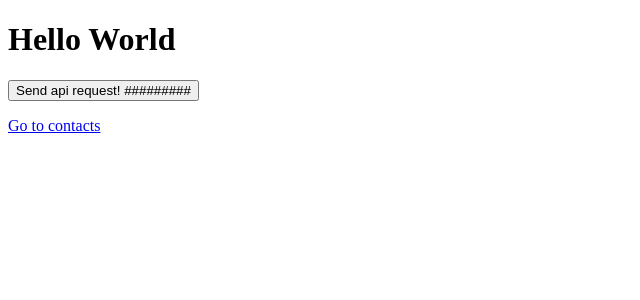
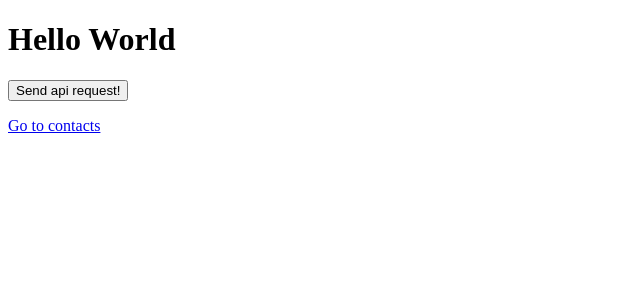
Before and after one commit to alwaysblue930/learning-docker, a React (Vite) app in the folder client/: page / in a window 1280 px wide. Shown: the top 300 px of the page, without its empty margins (0-640 px from the left). Built offline with nearby package versions, Linux system fonts and the light colour scheme.

Commit message:
cicd testing #8

```diff
--- a/client/src/routes/Root.tsx
+++ b/client/src/routes/Root.tsx
@@ -14,7 +14,7 @@ export default function Root() {
   return (
     <>
       <h1>Hello World</h1>
-      <button onClick={handleClick}>Send api request! #########</button>
+      <button onClick={handleClick}>Send api request!</button>
       <p>{test}</p>
       <Link to="/contacts">Go to contacts</Link>
     </>
```
